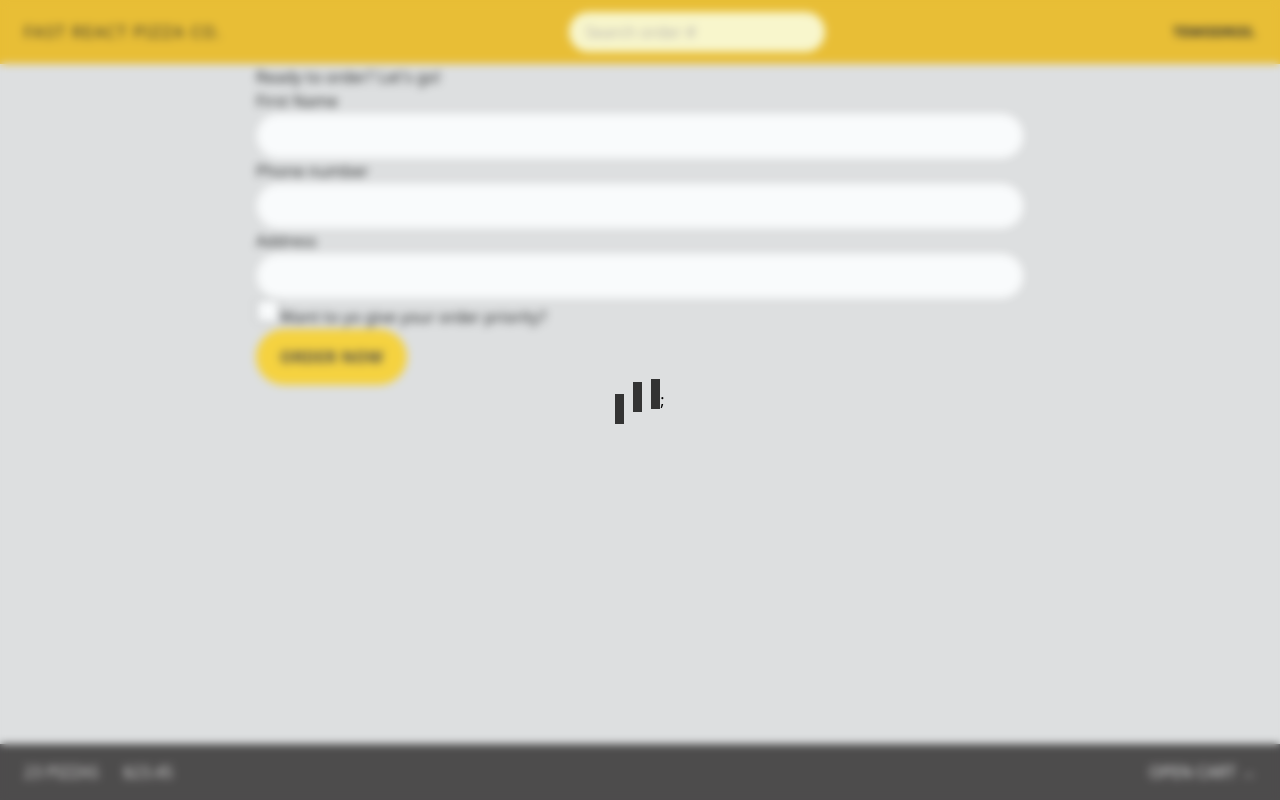
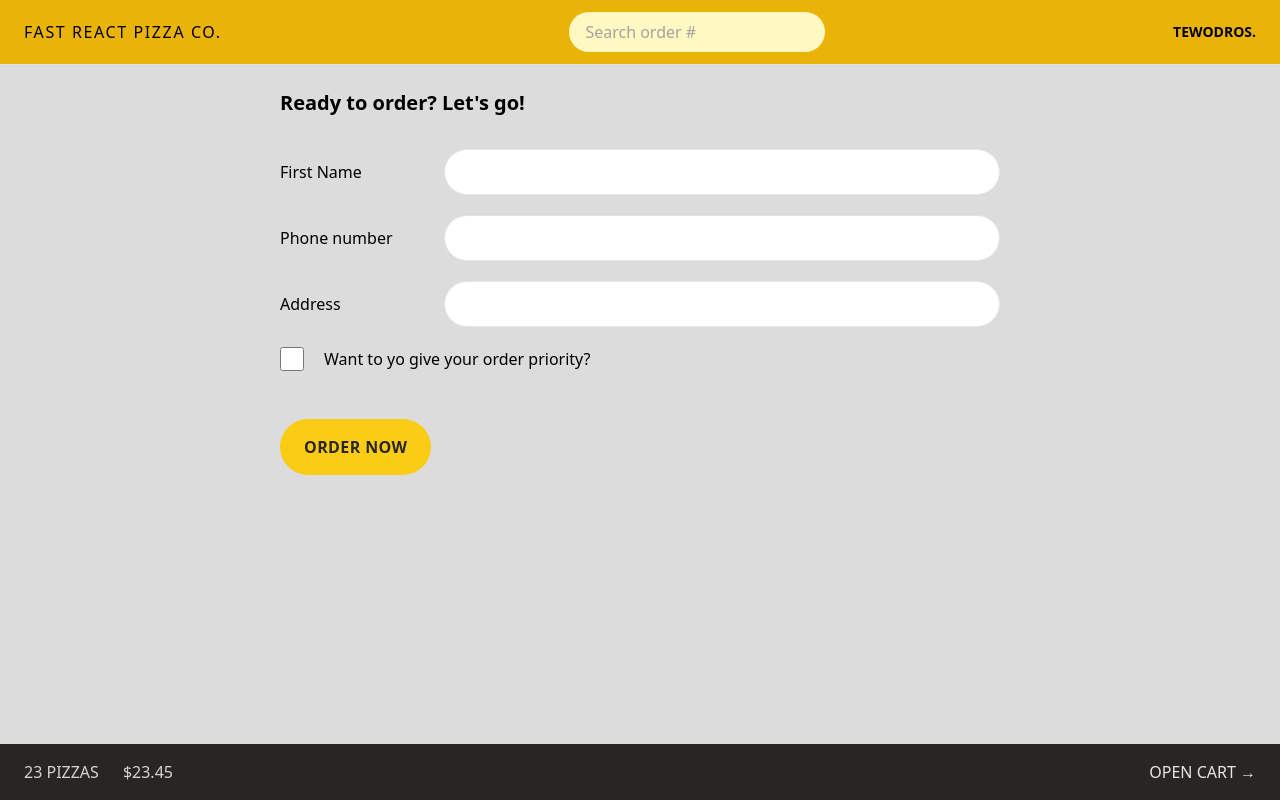
Before and after one commit to tewodrosgetu/fast-pizza-order, a React (Create React App) app: page /order/new in a window 1280 px wide. Built offline with nearby package versions, Linux system fonts and the light colour scheme.

Commit message:
finishing tailwind css

```diff
--- a/src/features/cart/Cart.jsx
+++ b/src/features/cart/Cart.jsx
@@ -1,7 +1,7 @@
-import { Link } from 'react-router-dom';
+// import { Link } from 'react-router-dom';
 import LinkButton from '../../ui/LinkButton';
 import Button from '../../ui/Button';
-
+import CartItem from './CartItem';
 const fakeCart = [
   {
     pizzaId: 12,
@@ -30,15 +30,18 @@
   const cart = fakeCart;
 
   return (
-    <div>
+    <div className='py-4 px-3 '>
       <LinkButton to="/menu" >&larr; Back to menu</LinkButton>
 
-      <h2>Your cart, %NAME%</h2>
+      <h2 className='mt-7 text-xl font-semibold'>Your cart, %NAME%</h2>
 
-      <div>
-        <Button to="/order/new">Order pizzas</Button>
-        {/* <Link to="/order/new">Order pizzas</Link> */}
-        <button>Clear cart</button>
+      <ul className='divide-y divide-stone-300 border-b mt-3'>
+      {cart.map(item=><CartItem key={item.pizzaId} item={item} />)}
+      </ul>
+
+      <div className='mt-6 space-x-2'>
+        <Button to="/order/new" type="primary">Order pizzas</Button>
+         <Button type="secondary">Clear cart</Button>
       </div>
     </div>
   );
--- a/src/features/cart/CartItem.jsx
+++ b/src/features/cart/CartItem.jsx
@@ -1,13 +1,17 @@
+import Button from "../../ui/Button";
+import { formatCurrency } from "../../utils/helpers";
+
 function CartItem({ item }) {
   const { pizzaId, name, quantity, totalPrice } = item;
 
   return (
-    <li>
-      <p>
+    <li className="py-2 sm:flex sm:items-center sm:justify-between">
+      <p className="mb-1 sm:mb-0">
         {quantity}&times; {name}
       </p>
-      <div>
-        <p>{formatCurrency(totalPrice)}</p>
+      <div className="flex justify-between items-center sm:gap-6">
+        <p className="font-bold text-sm">{formatCurrency(totalPrice)}</p>
+        <Button type="small">Delete</Button>
       </div>
     </li>
   );
--- a/src/features/menu/Menu.jsx
+++ b/src/features/menu/Menu.jsx
@@ -6,7 +6,7 @@
   const menu = useLoaderData();
   // console.log(menu);
   return (
-    <ul>
+    <ul className="divide-y divide-stone-200 px-2">
       {menu.map((pizza) => (
         <MenuItem pizza={pizza} key={pizza.id} />
       ))}
--- a/src/features/menu/MenuItem.jsx
+++ b/src/features/menu/MenuItem.jsx
@@ -1,16 +1,18 @@
+import Button from "../../ui/Button";
 import { formatCurrency } from "../../utils/helpers";
 
 function MenuItem({ pizza }) {
   const { id, name, unitPrice, ingredients, soldOut, imageUrl } = pizza;
 
   return (
-    <li>
-      <img src={imageUrl} alt={name} />
-      <div>
-        <p>{name}</p>
-        <p>{ingredients.join(", ")}</p>
-        <div>
-          {!soldOut ? <p>{formatCurrency(unitPrice)}</p> : <p>Sold out</p>}
+    <li className="flex gap-4 py-2">
+      <img src={imageUrl} alt={name} className={`h-24 ${soldOut?"opacity-70 grayscale":""}` } />
+      <div className="flex flex-col grow">
+        <p className="font-medium">{name}</p>
+        <p className="text-sm italic text-stone-500">{ingredients.join(", ")}</p>
+        <div className="mt-auto flex justify-between items-center">
+          {!soldOut ? <p className="text-sm">{formatCurrency(unitPrice)}</p> : <p className="text-sm uppercase font-medium text-stone-500">Sold out</p>}
+          <Button type="small">Add To Cart</Button>
         </div>
       </div>
     </li>
--- a/src/features/order/CreateOrder.jsx
+++ b/src/features/order/CreateOrder.jsx
@@ -42,31 +42,32 @@
   const cart = fakeCart;
 
   return (
-    <div>
-      <h2>Ready to order? Let's go!</h2>
+    <div className="px-6 py-6">
+      <h2 className="mb-8 text-xl font-semibold">Ready to order? Let's go!</h2>
 
       <Form method="POST">
-        <div>
-          <label>First Name</label>
-          <input type="text" name="customer" required  className="input"/>
+        <div className="mb-5 flex flex-col  gap-1 sm:flex-row sm:items-center">
+          <label className="sm:basis-40">First Name</label>
+          <input type="text" name="customer" required  className="input  grow"/>
         </div>
 
-        <div>
-          <label>Phone number</label>
-          <div>
-            <input type="tel" name="phone" required className="input" />
+        <div  className="mb-5 flex flex-col gap-1 sm:flex-row sm:items-center">
+          <label className="sm:basis-40">Phone number</label>
+          <div className="grow">
+            <input type="tel" name="phone" required className="input w-full" />
+            {formError?.phone && <p className="mt-2 rounded-md bg-red-100 text-xs p-2 text-red-700">{formError.phone}</p>}
           </div>
-          {formError?.phone && <p>{formError.phone}</p>}
+
         </div>
 
-        <div>
-          <label>Address</label>
-          <div>
-            <input type="text" name="address" required className="input" />
+        <div  className="mb-5 flex flex-col gap-1 sm:flex-row sm:items-center">
+          <label className="sm:basis-40">Address</label>
+          <div className="grow">
+            <input type="text" name="address" required className="input w-full" />
           </div>
         </div>
 
-        <div>
+        <div className="mb-12 flex items-center gap-5">
           <input
           className="h-6 w-6 accent-yellow-400 focus:outline-none focus:ring focus:ring-yellow-400 focus:ring-offset-2"
             type="checkbox"
@@ -79,7 +80,7 @@
         </div>
         <input type="hidden" name="cart" value={JSON.stringify(cart)} />
         <div>
-          <Button disabled={isSubmmiting} >
+          <Button disabled={isSubmmiting} type="primary" >
             {isSubmmiting ? "packing now..." : "Order now"}
           </Button>
         </div>
--- a/src/features/user/CreateUser.jsx
+++ b/src/features/user/CreateUser.jsx
@@ -22,7 +22,7 @@
 
       {username !== '' && (
         <div>
-          <Button>Start ordering</Button>
+          <Button type="primary">Start ordering</Button>
         </div>
       )}
     </form>
--- a/src/index.css
+++ b/src/index.css
@@ -4,15 +4,13 @@
 
 @layer components {
   .input {
-    @apply rounded-full border border-stone-200 px-4 py-2 text-sm focus:outline-none focus:ring focus:ring-yellow-400 transition-all duration-300 w-full md:px-6 md:py-3;
+    @apply rounded-full border border-stone-200 px-4 py-2 text-sm focus:outline-none focus:ring focus:ring-yellow-400 transition-all duration-300  md:px-6 md:py-3;
   }
-}
-
-/* https://dev.to/afif/i-made-100-css-loaders-for-your-next-project-4eje */
+  /* https://dev.to/afif/i-made-100-css-loaders-for-your-next-project-4eje */
 .loader {
   width: 45px;
   aspect-ratio: 0.75;
-  --c: no-repeat linear-gradient(#333 0 0);
+  --c: no-repeat linear-gradient(theme(colors.stone.800) 0 0);
   background: var(--c) 0% 50%, var(--c) 50% 50%, var(--c) 100% 50%;
   background-size: 20% 50%;
   animation: loading 1s infinite linear;
@@ -32,6 +30,9 @@
     background-position: 0% 50%, 50% 50%, 100% 100%;
   }
 }
+}
+
+
 body{
   background-color: gainsboro;
 }
--- a/src/ui/AppLayout.jsx
+++ b/src/ui/AppLayout.jsx
@@ -8,8 +8,8 @@
   const isLoading = navigations.state === "loading";
   return (
     <div className="grid  grid-rows-[auto_1fr_auto] h-screen">
-      {/* {isLoading && <Loader />} */}
-      {true && <Loader />}
+      {isLoading && <Loader />}
+
       <Header />
       <div className="overflow-scroll ">
       <main className=" max-w-3xl mx-auto ">
--- a/src/ui/Button.jsx
+++ b/src/ui/Button.jsx
@@ -1,12 +1,20 @@
 import { Link } from "react-router-dom"
 
-function Button({children,disabled,to}) {
-    const classname="iniline-block bg-yellow-400 py-4 px-3 uppercase tracking-wide font-semibold text-stone-800 rounded-full hover:bg-yellow-300 transition-colors duration-300 focus:outline-none focus:ring focus:ring-yellow-300 focus:ring-offset-2 disabled:cursor-not-allowed focus:bg-yellow-300 sm:px-6 sm:py-4";
+function Button({children,disabled,to,type}) {
+
+
+    const base="iniline-block bg-yellow-400 uppercase tracking-wide font-semibold text-stone-800 rounded-full hover:bg-yellow-300 transition-colors duration-300 focus:outline-none focus:ring focus:ring-yellow-300 focus:ring-offset-2 disabled:cursor-not-allowed focus:bg-yellow-300 ";
+
+    const styles={
+        primary:base+" py-4 px-3 md:px-6 md:py-4",
+        small:base+" py-2 px-3 md:px-4 md:py-2 text-x5",
+        secondary:"iniline-block border-2 border-stone-300 hover:text-stone-800 uppercase tracking-wide font-semibold text-stone-400 rounded-full hover:bg-stone-300 transition-colors duration-300 focus:outline-none focus:ring focus:ring-yellow-300 focus:ring-offset-2 disabled:cursor-not-allowed focus:bg-stone-300 py-2.5 px-3 md:px-6 md:py-3.5"
+    }
     if(to){
-        return <Link className={classname} to={to}>{children}</Link>
+        return <Link className={styles[type]} to={to}>{children}</Link>
     }
     return (
-        <button disabled={disabled} className={classname}>
+        <button disabled={disabled} className={styles[type]}>
             {children}
         </button>
     )
--- a/tailwind.config.js
+++ b/tailwind.config.js
@@ -1,6 +1,6 @@
 /** @type {import('tailwindcss').Config} */
 module.exports = {
-  content: ["./src/**/*.{html,js,jsx}"], // Added jsx to the content paths
+  content: ["./src/**/*.{html,js,jsx}"],
   theme: {
     extend: {},
   },
```
Also changed, not shown: public/index.html (+2 -2 lines).
